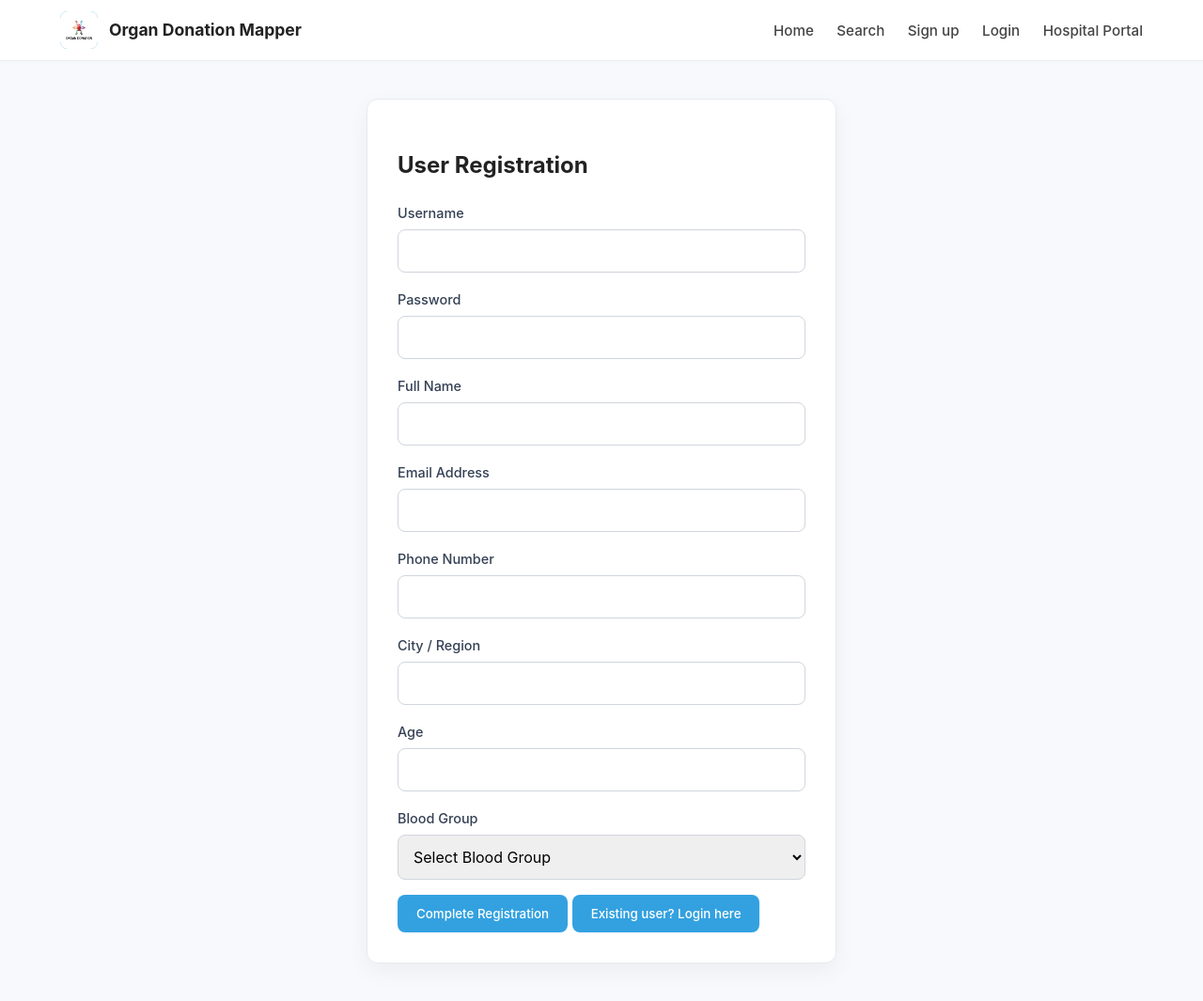
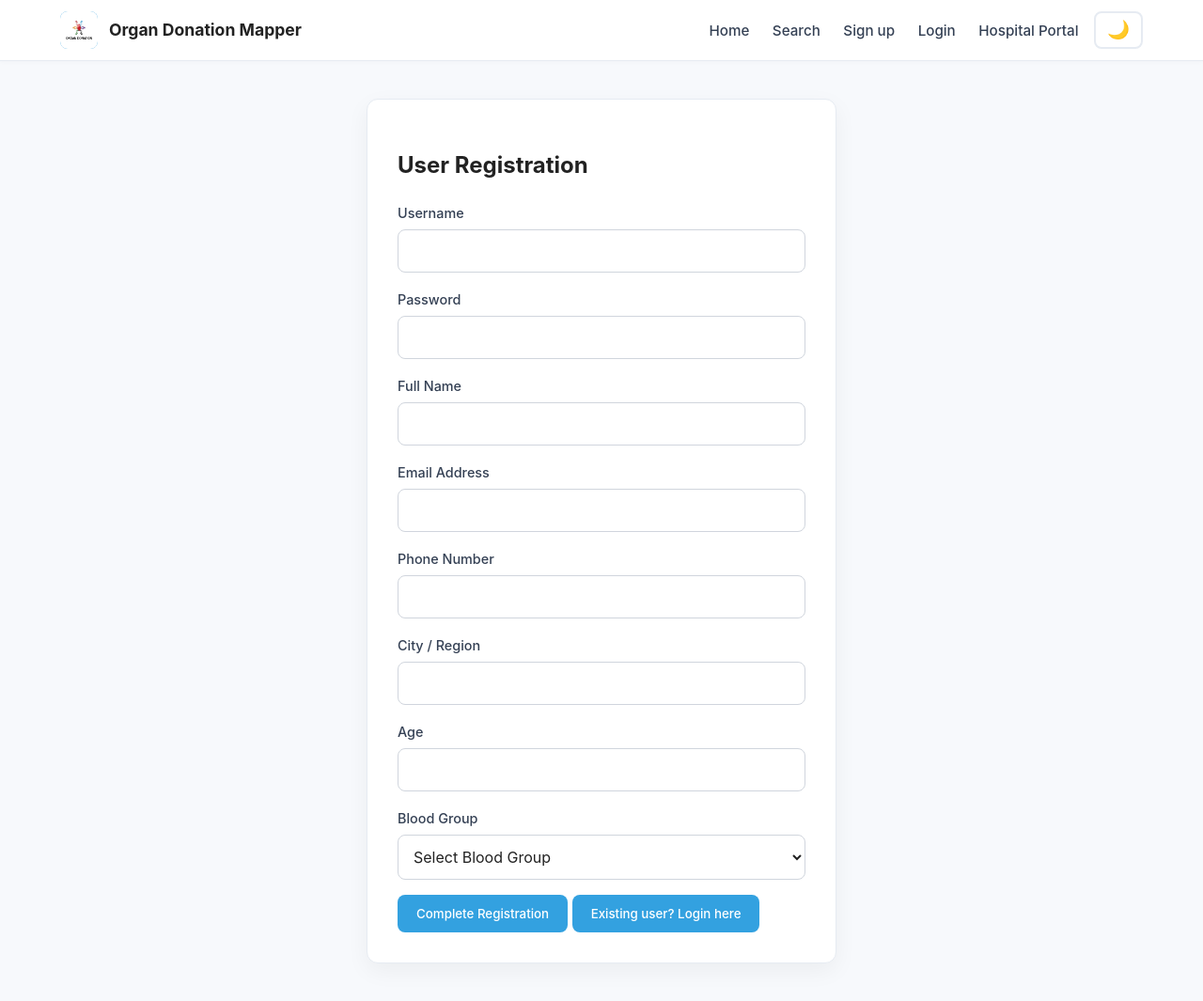
Before and after one commit to Tarunsai08/CS699-Project, a Flask app: page /signup in a window 1280 px wide. Shown: the whole page at 94% size. Run offline with Flask 3, Linux system fonts and the light colour scheme.

Commit message:
feat: darkmode ui

```diff
--- a/static/css/styles.css
+++ b/static/css/styles.css
@@ -3,9 +3,32 @@
     --muted: #6b6b6b;
     --bg: #f7f9fc;
     --card: #ffffff;
+    --text-primary: #222;
+    --text-secondary: #344054;
+    --border-color: #e6ebf2;
+    --header-bg: #ffffff;
+    --table-header-bg: #f9fafb;
+    --table-border: #eaecf0;
+    --input-bg: #ffffff;
+    --input-border: #d0d5dd;
     --radius: 10px;
     --max-width: 1200px;
     --container-padding: 24px;
+}
+
+[data-theme="dark"] {
+    --accent: #33A1E0;
+    --muted: #a1a1a1;
+    --bg: #0f172a;
+    --card: #1e293b;
+    --text-primary: #e2e8f0;
+    --text-secondary: #cbd5e1;
+    --border-color: #334155;
+    --header-bg: #1e293b;
+    --table-header-bg: #334155;
+    --table-border: #475569;
+    --input-bg: #334155;
+    --input-border: #475569;
 }
 
 * {
@@ -31,8 +55,8 @@ body {
 }
 
 .site-header {
-    background: #fff;
-    border-bottom: 1px solid #eee;
+    background: var(--header-bg);
+    border-bottom: 1px solid var(--border-color);
     position: sticky;
     top: 0;
     z-index: 100;
@@ -71,7 +95,7 @@ body {
 
 .main-nav a {
     margin-left: 20px;
-    color: #444;
+    color: var(--text-secondary);
     text-decoration: none;
     font-weight: 500;
     font-size: 0.95rem;
@@ -163,7 +187,9 @@ body {
     width: 100%;
     padding: 12px;
     border-radius: 8px;
-    border: 1px solid #d0d5dd;
+    border: 1px solid var(--input-border);
+    background: var(--input-bg);
+    color: var(--text-primary);
     margin-top: 6px;
     margin-bottom: 16px;
     font-size: 16px;
@@ -357,3 +385,27 @@ tr:last-child td {
 .btn-reject:hover {
     background: #b91c1c;
 }
+
+.theme-toggle {
+    background: transparent;
+    border: 2px solid var(--border-color);
+    border-radius: 8px;
+    padding: 8px 12px;
+    cursor: pointer;
+    font-size: 1.2rem;
+    margin-left: 12px;
+    transition: all 0.3s ease;
+    display: inline-flex;
+    align-items: center;
+    justify-content: center;
+}
+
+.theme-toggle:hover {
+    background: var(--card);
+    transform: scale(1.1);
+}
+
+.theme-icon {
+    display: block;
+    line-height: 1;
+}
--- a/templates/base.html
+++ b/templates/base.html
@@ -31,6 +31,9 @@
           {% endif %}
           <a href="{{ url_for('logout') }}">Logout ({{ session.user }})</a>
         {% endif %}
+        <button id="theme-toggle" class="theme-toggle" aria-label="Toggle dark mode">
+          <span class="theme-icon">🌙</span>
+        </button>
       </nav>
     </div>
   </header>
@@ -49,5 +52,29 @@
     {% block content %}{% endblock %}
   </main>
 
+  <script>
+    // Dark mode toggle functionality
+    const themeToggle = document.getElementById('theme-toggle');
+    const themeIcon = document.querySelector('.theme-icon');
+    const html = document.documentElement;
+
+    // Check for saved theme preference or default to light mode
+    const currentTheme = localStorage.getItem('theme') || 'light';
+    html.setAttribute('data-theme', currentTheme);
+    updateIcon(currentTheme);
+
+    themeToggle.addEventListener('click', () => {
+      const currentTheme = html.getAttribute('data-theme');
+      const newTheme = currentTheme === 'light' ? 'dark' : 'light';
+
+      html.setAttribute('data-theme', newTheme);
+      localStorage.setItem('theme', newTheme);
+      updateIcon(newTheme);
+    });
+
+    function updateIcon(theme) {
+      themeIcon.textContent = theme === 'light' ? '🌙' : '☀️';
+    }
+  </script>
 </body>
 </html>
```
Also changed, not shown: other parts of static/css/styles.css (+23 -20 lines), templates/results.html (+9 -34 lines).
